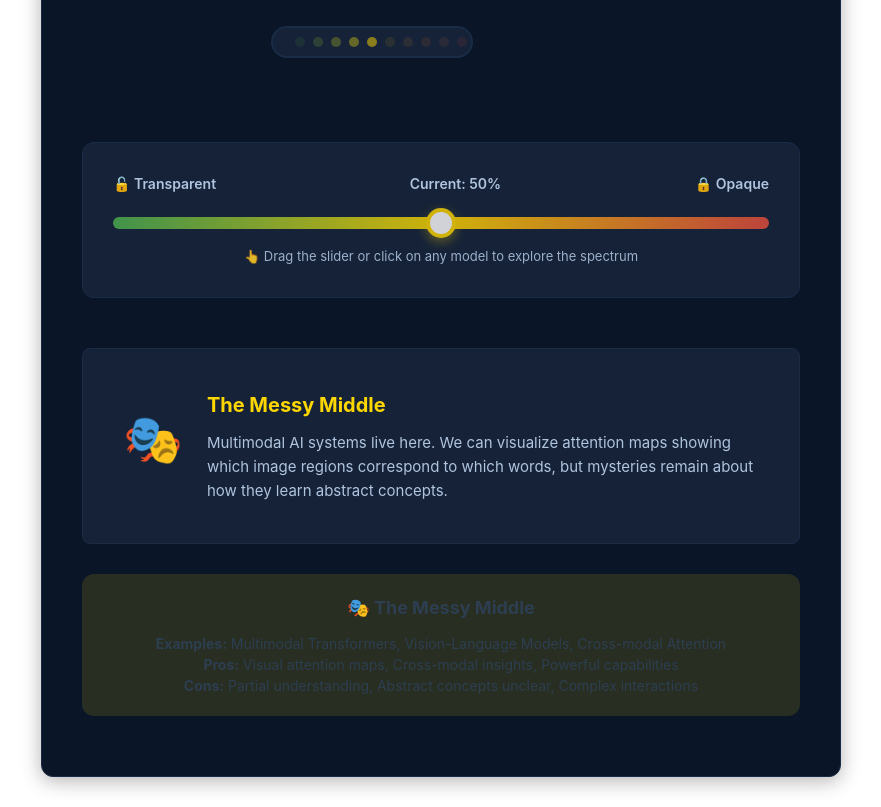
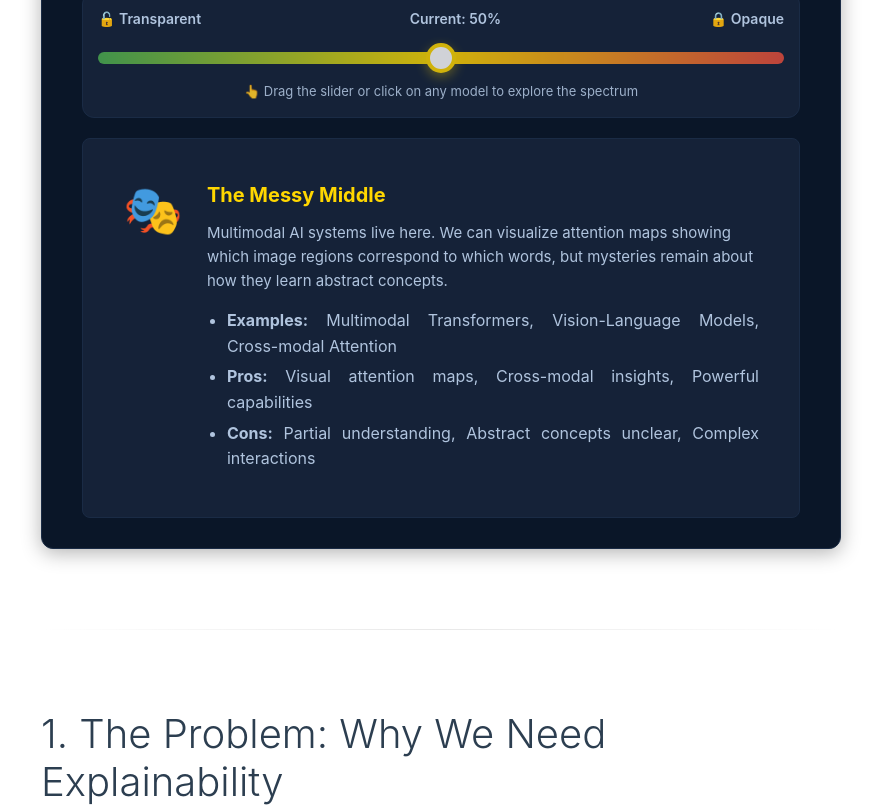
Before and after one commit to ismichel/blog, a React (Create React App) app in the folder blog/: page /blog/explainability in a window 1280 px wide. Shown: the part 1540-2347 px from the top of the page, without its empty margins (199-1080 px from the left). Built offline with nearby package versions, Linux system fonts and the light colour scheme.

Commit message:
updated visuals

```diff
--- a/blog/src/pages/explainability/DimmerSwitchVisual.css
+++ b/blog/src/pages/explainability/DimmerSwitchVisual.css
@@ -4,7 +4,7 @@
     background: #0a1628;
     border: 1px solid #1a2b45;
     border-radius: 12px;
-    padding: 60px 40px;
+    padding: 30px 40px;
     margin: 60px auto;
     box-shadow: 0 4px 20px rgba(0,0,0,0.3);
 }
@@ -23,7 +23,7 @@
     font-size: 18px;
     color: #b0c4de;
     font-weight: 300;
-    margin-bottom: 50px;
+    margin-bottom: -10px;
     font-style: italic;
 }
 
@@ -66,8 +66,8 @@
 
 /* Slider */
 .dimmer-slider-container {
-    margin-top: 50px;
-    padding: 30px;
+    margin-top: 30px;
+    padding: 15px;
     background: #152238;
     border-radius: 12px;
     border: 1px solid #1a2b45;
@@ -149,13 +149,15 @@
 .dimmer-callout {
     display: flex;
     gap: 24px;
-    align-items: center;
-    margin-top: 50px;
+    align-items: flex-start;
+    margin-top: 20px;
     padding: 40px;
     background: #152238;
     border-left: 4px solid #ffd700;
     border-radius: 8px;
     border: 1px solid #1a2b45;
+    width: 100%;
+    box-sizing: border-box;
 }
 
 .dimmer-callout-icon {
@@ -187,8 +189,19 @@
 }
 
 .dimmer-callout-text strong {
-    color: #ffd700;
+    color: #e8eef5;
     font-weight: 600;
+}
+
+.dimmer-callout-list {
+    margin: 8px 0 0 20px;
+    padding: 0;
+    color: #b0c4de;
+}
+
+.dimmer-callout-list li {
+    margin: 5px 0;
+    line-height: 1.6;
 }
 
 /* Examples grid */
@@ -205,6 +218,8 @@
     text-align: center;
     transition: transform 0.3s ease, box-shadow 0.3s ease;
     cursor: pointer;
+    background: #152238;
+    border: 1px solid #1a2b45;
 }
 
 .dimmer-example:hover {
@@ -212,49 +227,28 @@
     box-shadow: 0 8px 25px rgba(0,0,0,0.15);
 }
 
-.dimmer-example-transparent {
-    background: linear-gradient(135deg, #e8f5e9, #c8e6c9);
-    border: 2px solid #4caf50;
-}
-
-.dimmer-example-middle {
-    background: linear-gradient(135deg, #e8eaf6, #c5cae9);
-    border: 2px solid #667eea;
-}
-
-.dimmer-example-opaque {
-    background: linear-gradient(135deg, #ffebee, #ffcdd2);
-    border: 2px solid #e74c3c;
-}
 
 .dimmer-example-title {
     font-size: 18px;
     font-weight: bold;
     margin-bottom: 10px;
-}
-
-.dimmer-example-transparent .dimmer-example-title {
-    color: #2e7d32;
-}
-
-.dimmer-example-middle .dimmer-example-title {
-    color: #ffd700;
-}
-
-.dimmer-example-opaque .dimmer-example-title {
-    color: #c62828;
+    color: #e8eef5;
 }
 
 .dimmer-example-desc {
     font-size: 14px;
     line-height: 1.5;
-    color: #2c3e50;
+    color: #b0c4de;
 }
 
 .dimmer-example-desc em {
     font-style: italic;
-    color: #ffd700;
+    color: #e8eef5;
     font-weight: 500;
+}
+
+.dimmer-example-desc strong {
+    color: #e8eef5;
 }
 
 /* Responsive */
--- a/blog/src/pages/explainability/DimmerSwitchVisual.js
+++ b/blog/src/pages/explainability/DimmerSwitchVisual.js
@@ -68,7 +68,7 @@ const DimmerSwitchVisual = () => {
     d3.select(svgRef.current).selectAll("*").remove();
 
     const width = 800;
-    const height = 500;
+    const height = 460;
     const svg = d3.select(svgRef.current)
       .attr("width", width)
       .attr("height", height);
@@ -217,7 +217,7 @@ const DimmerSwitchVisual = () => {
         descLines.forEach((line, i) => {
           g.append("text")
             .attr("x", x)
-            .attr("y", 340 + i * 14)
+            .attr("y", 360 + i * 14)
             .attr("text-anchor", "middle")
             .style("font-size", "11px")
             .style("fill", "#b0c4de")
@@ -258,17 +258,17 @@ const DimmerSwitchVisual = () => {
       .attr("filter", "url(#glow)");
 
     // Dimmer switch visual at bottom
-    const switchG = svg.append("g").attr("transform", "translate(180, 420)");
+    const switchG = svg.append("g").attr("transform", "translate(280, 400)");
 
-    switchG.append("rect")
-      .attr("x", 10)
-      .attr("y", 15)
-      .attr("width", 200)
-      .attr("height", 30)
-      .attr("rx", 15)
-      .attr("fill", "#152238")
-      .attr("stroke", "#1a2b45")
-      .attr("stroke-width", 2);
+    // switchG.append("rect")
+    //   .attr("x", 10)
+    //   .attr("y", 15)
+    //   .attr("width", 200)
+    //   .attr("height", 30)
+    //   .attr("rx", 15)
+    //   .attr("fill", "#152238")
+    //   .attr("stroke", "#1a2b45")
+    //   .attr("stroke-width", 2);
 
     // Dimmer levels with color gradient from green (transparent) to yellow to red (opaque)
     for (let i = 0; i <= 10; i++) {
@@ -331,23 +331,17 @@ const DimmerSwitchVisual = () => {
           <div className="dimmer-callout-text">
             {getInterpretabilityInfo(sliderValue).description}
           </div>
-        </div>
-      </div>
-
-      <div className="dimmer-examples">
-        <div className="dimmer-example" style={{backgroundColor: getInterpretabilityInfo(sliderValue).color + '20', borderColor: getInterpretabilityInfo(sliderValue).color}}>
-          <div className="dimmer-example-title">
-            {getInterpretabilityInfo(sliderValue).icon} {getInterpretabilityInfo(sliderValue).level}
-          </div>
-          <div className="dimmer-example-desc">
-            <strong>Examples:</strong> {getInterpretabilityInfo(sliderValue).examples.join(", ")}
-          </div>
-          <div className="dimmer-example-desc">
-            <strong>Pros:</strong> {getInterpretabilityInfo(sliderValue).pros.join(", ")}
-          </div>
-          <div className="dimmer-example-desc">
-            <strong>Cons:</strong> {getInterpretabilityInfo(sliderValue).cons.join(", ")}
-          </div>
+          <ul className="dimmer-callout-list" style={{marginTop: '15px'}}>
+            <li>
+              <strong>Examples:</strong> {getInterpretabilityInfo(sliderValue).examples.join(", ")}
+            </li>
+            <li>
+              <strong>Pros:</strong> {getInterpretabilityInfo(sliderValue).pros.join(", ")}
+            </li>
+            <li>
+              <strong>Cons:</strong> {getInterpretabilityInfo(sliderValue).cons.join(", ")}
+            </li>
+          </ul>
         </div>
       </div>
     </div>
```
